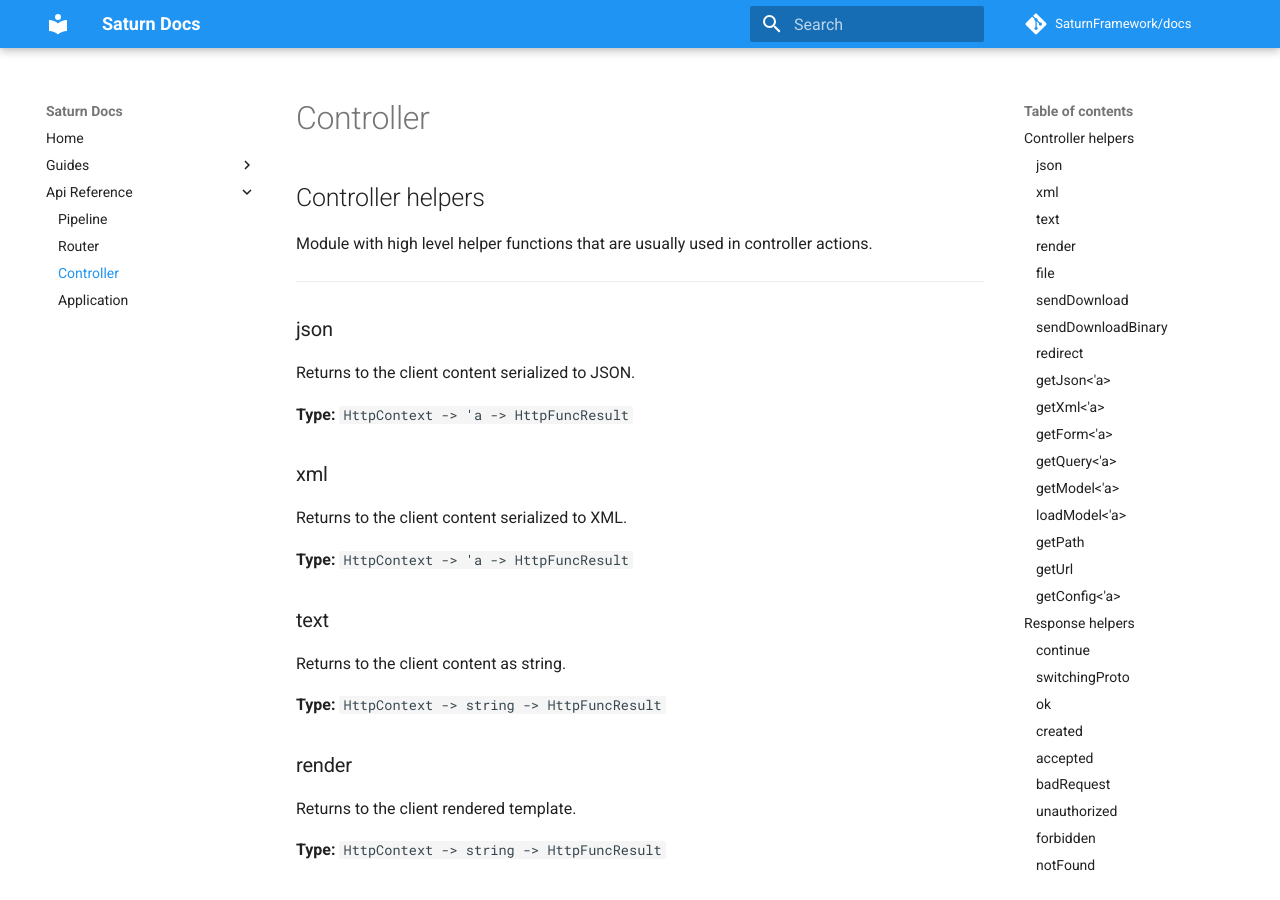
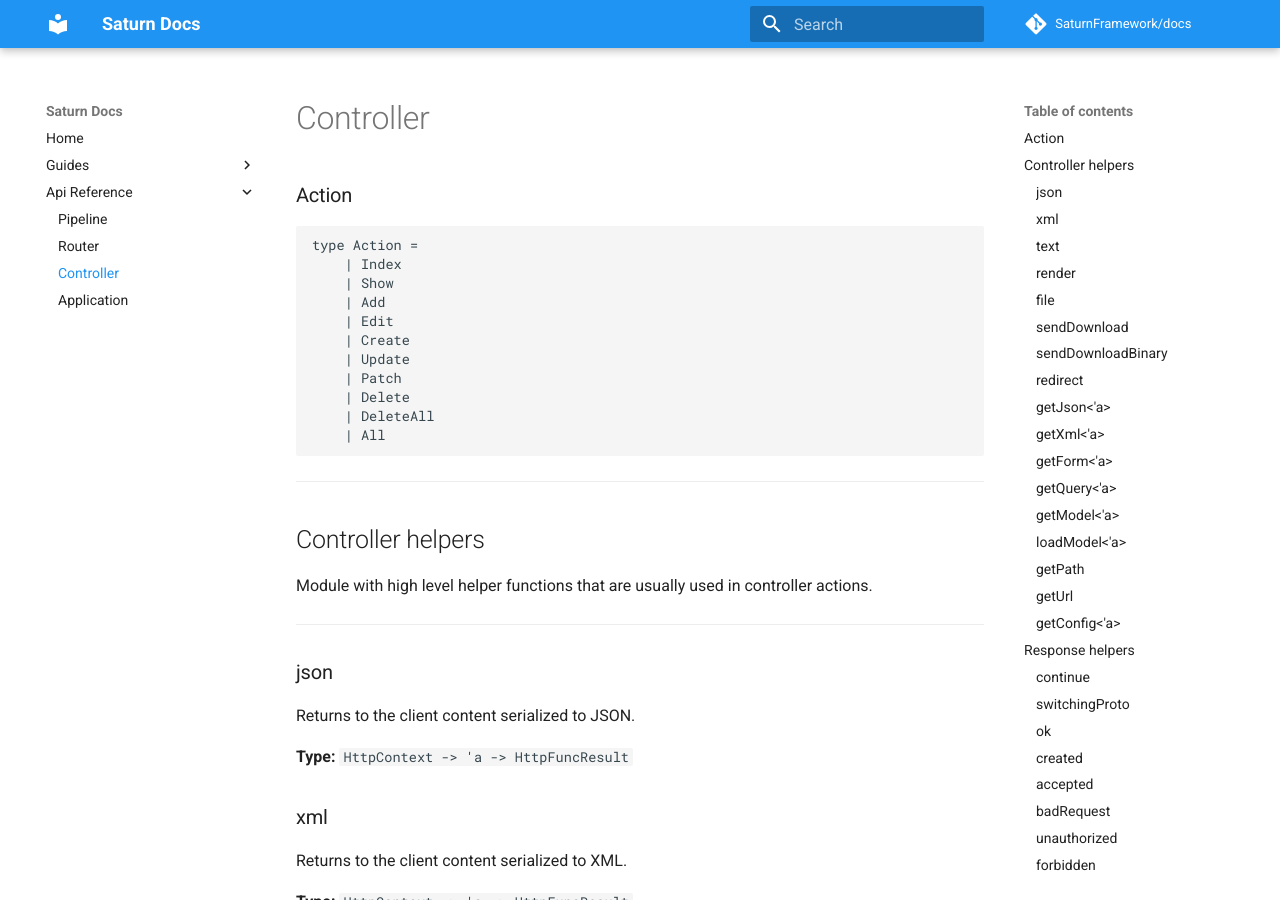
Before and after one commit to tmpreston/docs-2, an MkDocs documentation site: the page built from docs/api/controller.md, in a window 1280 px wide and 900 px high. Built offline with MkDocs 1.6.1 and Material for MkDocs 9.7.7, drawn with Linux system fonts in a browser that asks for light colours; comment, search, counter and statistics services are not loaded; old or Windows-style settings are respelled for this version of MkDocs; some of the changed text lies outside the part shown.

Commit message:
Add Action definition to Controller API docs

````diff
--- a/docs/api/controller.md
+++ b/docs/api/controller.md
@@ -1,4 +1,22 @@
 # Controller
+
+### Action
+
+```fsharp
+type Action =
+    | Index
+    | Show
+    | Add
+    | Edit
+    | Create
+    | Update
+    | Patch
+    | Delete
+    | DeleteAll
+    | All
+```
+
+---
 
 ## Controller helpers
 
@@ -401,6 +419,6 @@
 
 ### plug
 
-Plugs given `HttpHandler` for some actions in the controller.
+Plugs given `HttpHandler` for some [`Action`](#action)s in the controller.
 
 **Input:** `Action list * HttpHandler`
````
